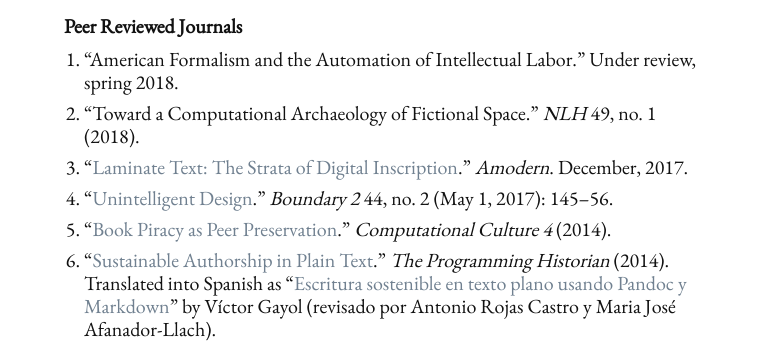
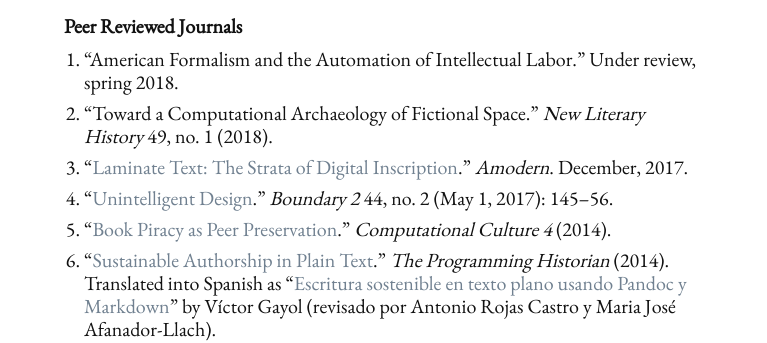
Before and after one commit to denten/denten.github.io, a Jekyll site: the page built from _pages/publications.md, in a window 1280 px wide. Shown: the part 372-715 px from the top of the page, without its empty margins (256-1023 px from the left). Built offline with Jekyll 4.4.1, drawn with Linux system fonts in a browser that asks for light colours.

Commit message:
edits to publications

```diff
--- a/_includes/CV/04-publications.md
+++ b/_includes/CV/04-publications.md
@@ -18,10 +18,11 @@
 
 1. "American Formalism and the Automation of Intellectual Labor." Under
    review, spring 2018.
-1. "Toward a Computational Archaeology of Fictional Space." *NLH* 49, no. 1
-   (2018).
-2. "[Laminate Text: The Strata of Digital Inscription](http://amodern.net/article/laminate-text/)."
-   *Amodern*. December, 2017.
+1. "Toward a Computational Archaeology of Fictional Space." *New Literary
+   History* 49, no. 1 (2018).
+2. "[Laminate Text: The Strata of Digital
+   Inscription](http://amodern.net/article/laminate-text/)." *Amodern*.
+December, 2017.
 3. “[Unintelligent
    Design](http://boundary2.dukejournals.org/content/44/2/145.abstract).”
 *Boundary 2* 44, no. 2 (May 1, 2017): 145–56.
```
